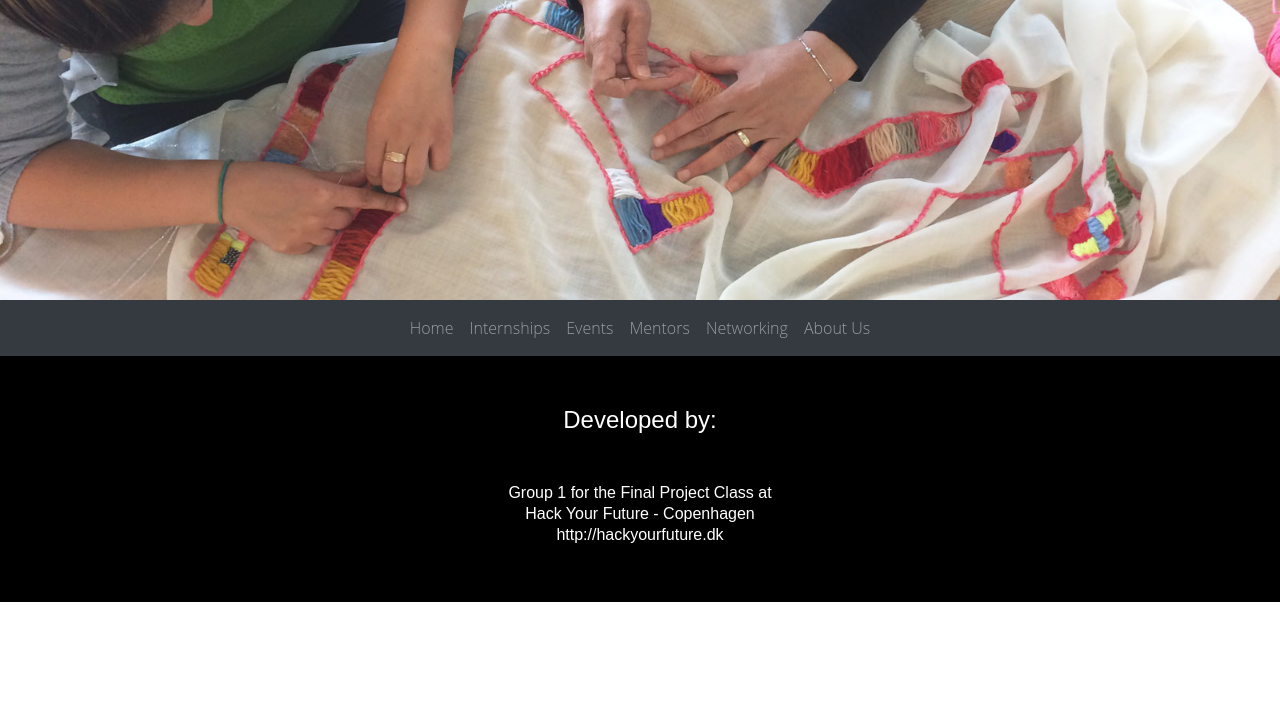
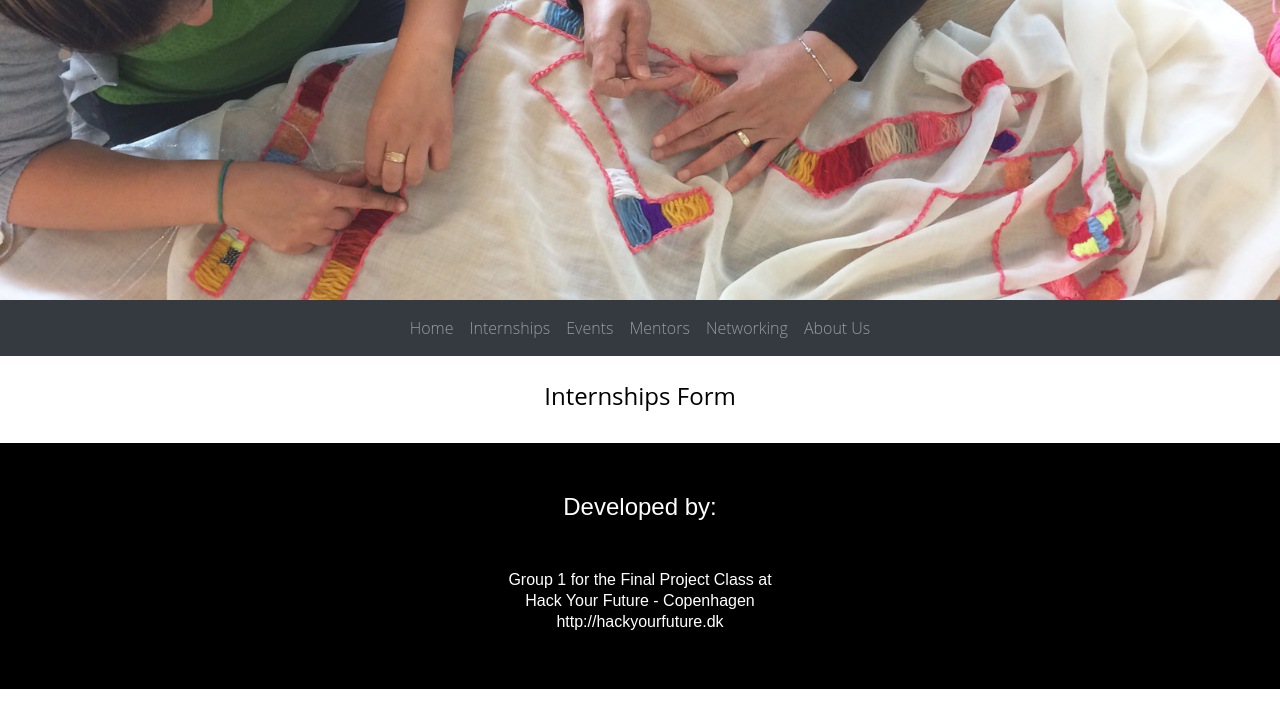
Before and after one commit to paredesrichard/thread-app-project, a React app: page /admin/internships in a window 1280 px wide. Shown: the top 728 px of the page. Built offline with nearby package versions, Linux system fonts and the light colour scheme.

Commit message:
Created react route and also a temporary template for the InternshipsForm component

```diff
--- a/src/client/App.js
+++ b/src/client/App.js
@@ -15,6 +15,7 @@ import EventsView from './components/EventsView/EventsView';
 import InternshipsView from './components/InternshipsView/InternshipsView';
 import MentorsView from './components/MentorsView/MentorsView';
 import NetworkingView from './components/NetworkingView/NetworkingView';
+import InternshipsForm from './components/InternshipsForm/InternshipsForm';
 
 class App extends Component {
   render() {
@@ -29,6 +30,7 @@ class App extends Component {
           <Route exact path="/mentors" component={MentorsView} />
           <Route exact path="/networking" component={NetworkingView} />
           <Route exact path="/about" component={AboutUs} />
+          <Route exact path="/admin/internships" component={InternshipsForm} />
         </Switch>
         <Footer />
       </div>
--- /dev/null
+++ b/src/client/components/InternshipsForm/InternshipsForm.jsx
@@ -0,0 +1,17 @@
+import React, { Component } from 'react';
+
+class InternshipsForm extends Component {
+  constructor(props) {
+    super(props);
+  }
+
+  render() {
+    return (
+      <div className="container">
+        <h4>Internships Form</h4>
+      </div>
+    )
+  }
+}
+
+export default InternshipsForm;
```
